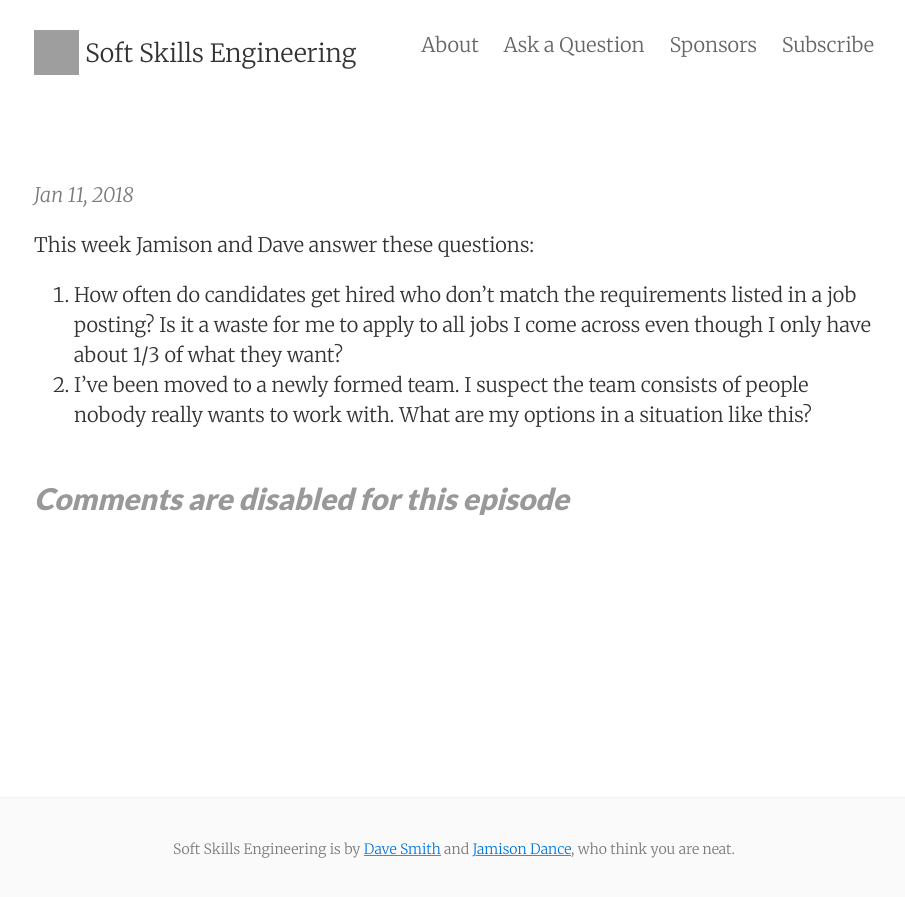
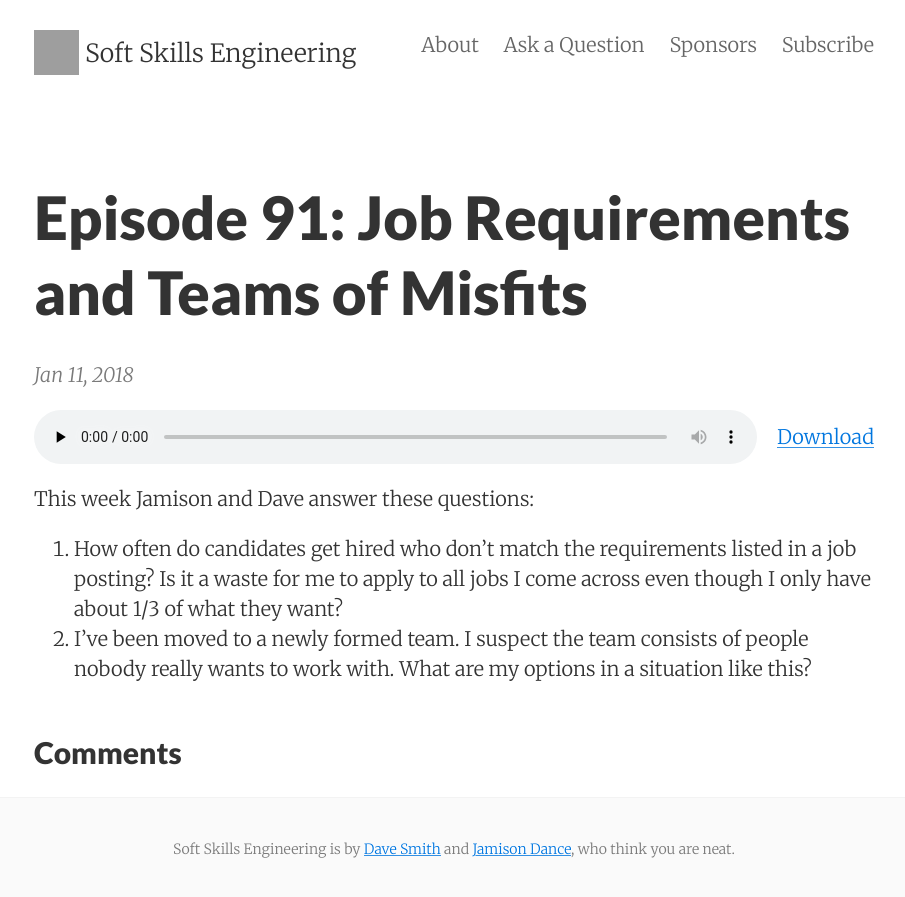
Before and after one commit to soft-skills-engineering/website, a Jekyll site: the page built from _posts/2018-01-11-episode-91-job-requirements-and-teams-of-misfits.md, in a window 1280 px wide. Shown: the top 897 px of the page, without its empty margins (186-1091 px from the left). Built offline with Jekyll 4.4.1, drawn with Linux system fonts in a browser that asks for light colours; our own code applies the rules of GitHub Pages for plain Markdown files; comment, search, counter and statistics services are not loaded; grey boxes are pictures that could not be loaded.

Commit message:
Fix episode 91 title

```diff
--- a/_posts/2018-01-11-episode-91-job-requirements-and-teams-of-misfits.md
+++ b/_posts/2018-01-11-episode-91-job-requirements-and-teams-of-misfits.md
@@ -1,6 +1,6 @@
 ---
 layout: post
-title: "Episode 91: Job Requirements and Teams of Misfits
+title: "Episode 91: Job Requirements and Teams of Misfits"
 date: 2018-01-11 12:00:00 -0700
 guid: 38dba74b-fbc8-4e59-a47c-58b093daf656
 duration: "27:40"
```
